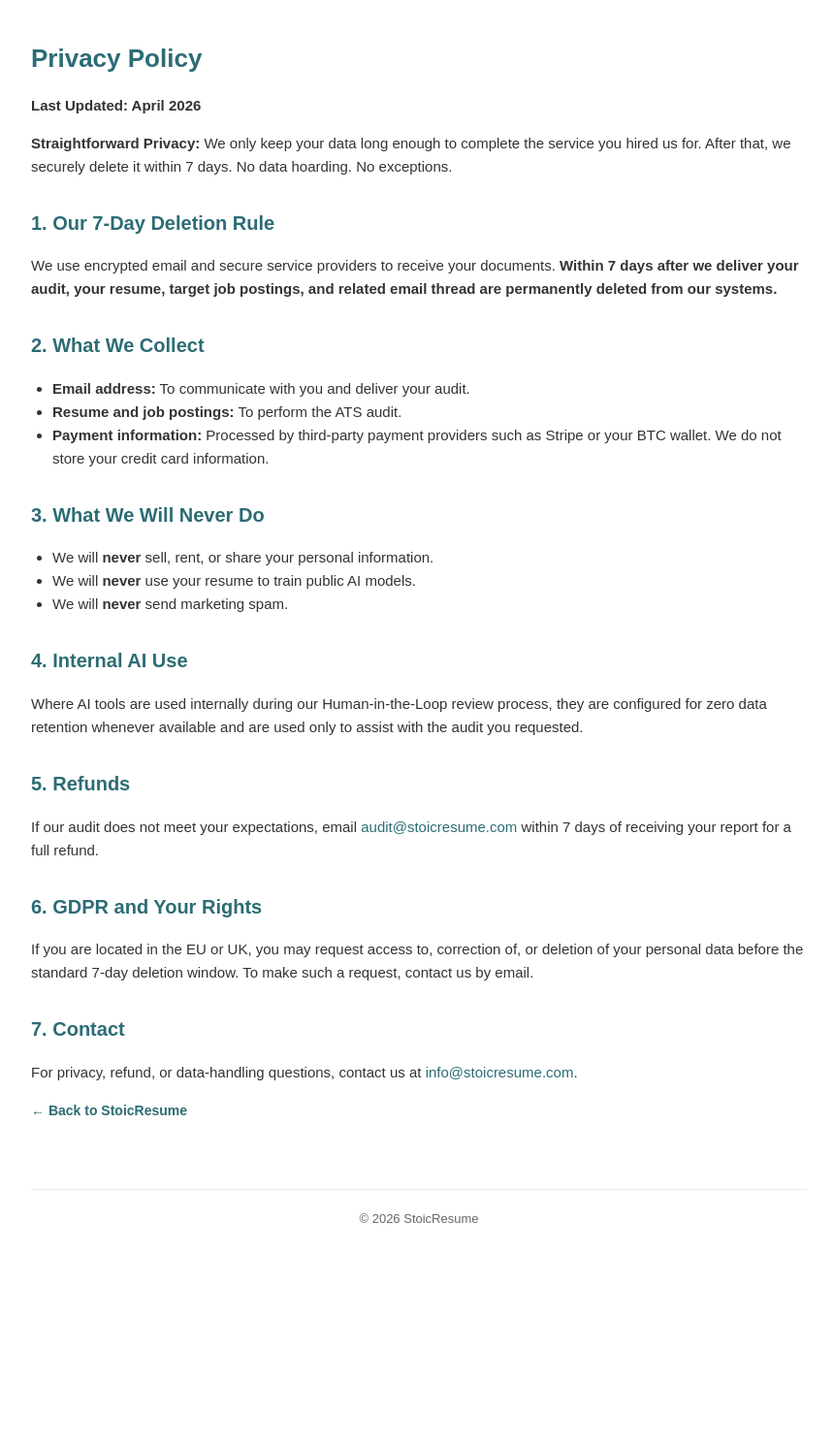
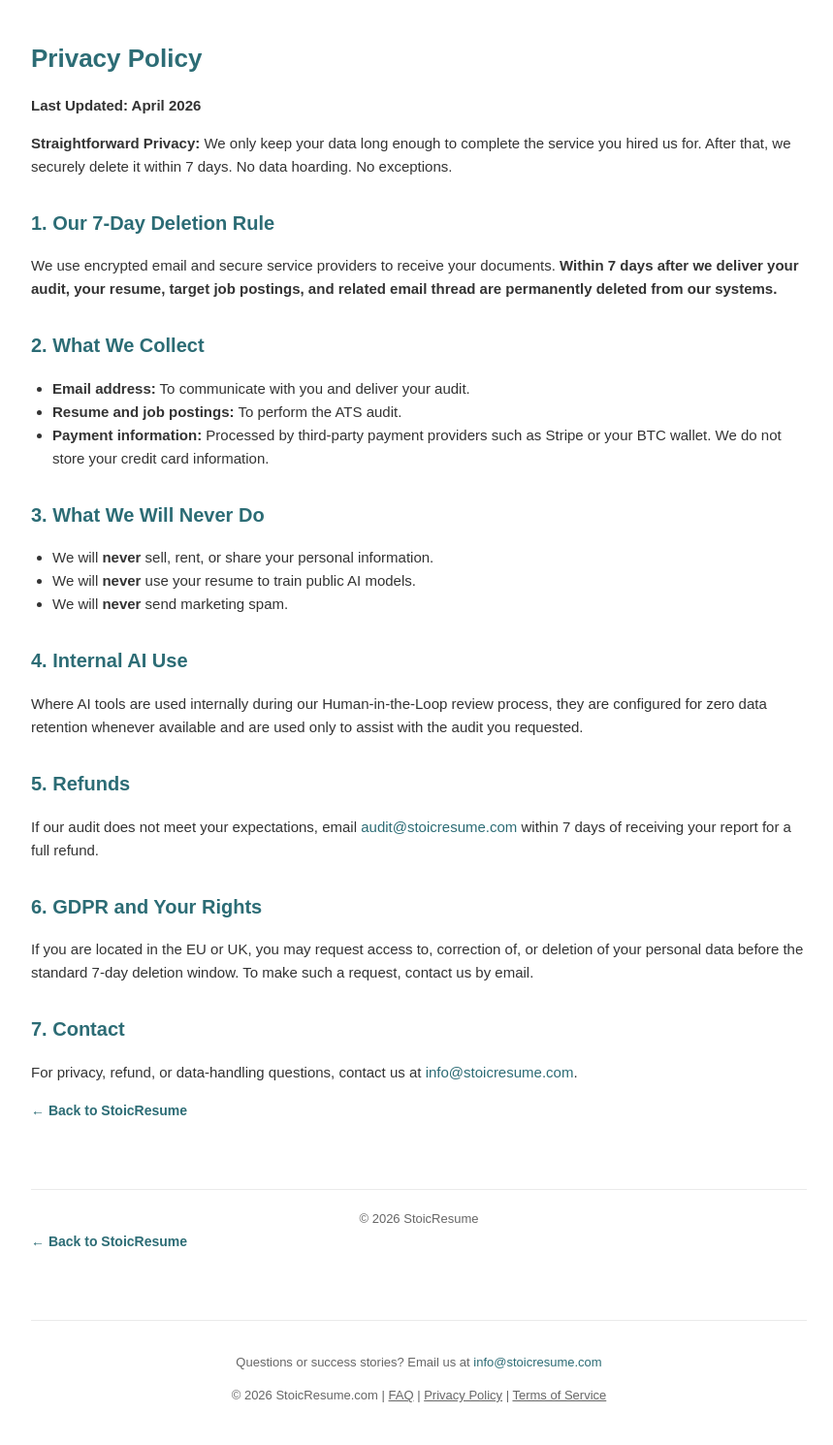
Before and after one commit to JayUdding/ats-audit-site, a Jekyll site: the page privacy.html, which Jekyll copies as it is, in a window 1280 px wide. Shown: the whole page at 97% size, without its empty margins (208-1067 px from the left). Built offline with Jekyll 4.4.1, drawn with Linux system fonts in a browser that asks for light colours; before the commit the page ends 1308 px from its top, so only the background shows below that.

Commit message:
Add footer links and contact information to privacy page

```diff
--- a/privacy.html
+++ b/privacy.html
@@ -83,5 +83,20 @@
     &copy; 2026 StoicResume
   </footer>
 
+    <a href="/" style="display: inline-block; margin-bottom: 20px; font-weight: bold; font-size: 14px; color: #2c6c75; text-decoration: none;">&larr; Back to StoicResume</a>
+
+  <footer style="margin-top: 50px; padding-top: 20px; border-top: 1px solid #eaeaea; text-align: center; font-size: 13px; color: #666;">
+    <p>
+      Questions or success stories? Email us at
+      <a href="mailto:info@stoicresume.com" style="color: #2c6c75; text-decoration: none;">info@stoicresume.com</a>
+    </p>
+    <p>
+      &copy; 2026 StoicResume.com |
+      <a href="/faq.html" style="color: #666; text-decoration: underline;">FAQ</a> |
+      <a href="/privacy.html" style="color: #666; text-decoration: underline;">Privacy Policy</a> |
+      <a href="/terms.html" style="color: #666; text-decoration: underline;">Terms of Service</a>
+    </p>
+  </footer>
+
 </body>
 </html>
```
